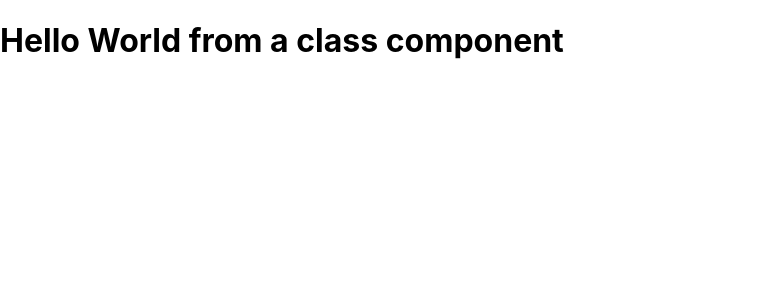
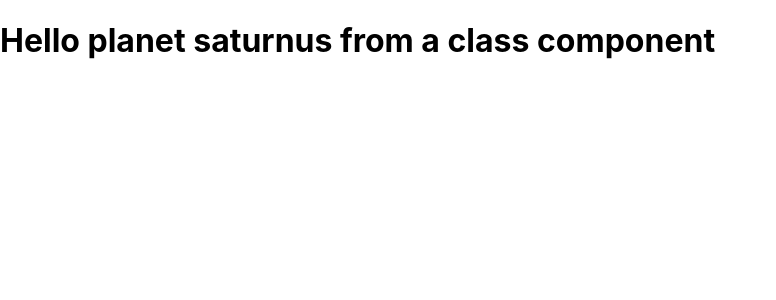
Before and after one commit to sergekamya/react_hello_world, a React (Create React App) app: page / in a window 1280 px wide. Shown: the top 300 px of the page, without its empty margins (0-776 px from the left). Built offline with nearby package versions, Linux system fonts and the light colour scheme.

Commit message:
adds example of old fashioned constructor to set state

```diff
--- a/src/App.jsx
+++ b/src/App.jsx
@@ -1,13 +1,27 @@
-import React, { Component } from 'react'
+import { getByPlaceholderText } from "@testing-library/react";
+import React, { Component } from "react";
 
- class App extends Component {
+class App extends Component {
+  // constructor(props) {
+  //   super(props);
+  //   this.state = {
+  //     planet: "pluto",
+  //   };
+  // }
+
+  state = {
+    planet: "saturnus",
+  };
+
   render() {
+    const { planet } = this.state;
+
     return (
       <div>
-        <h1>Hello World from a class component</h1>
+        <h1>Hello planet {planet} from a class component</h1>
       </div>
-    )
+    );
   }
 }
 
-export default App
+export default App;
```
